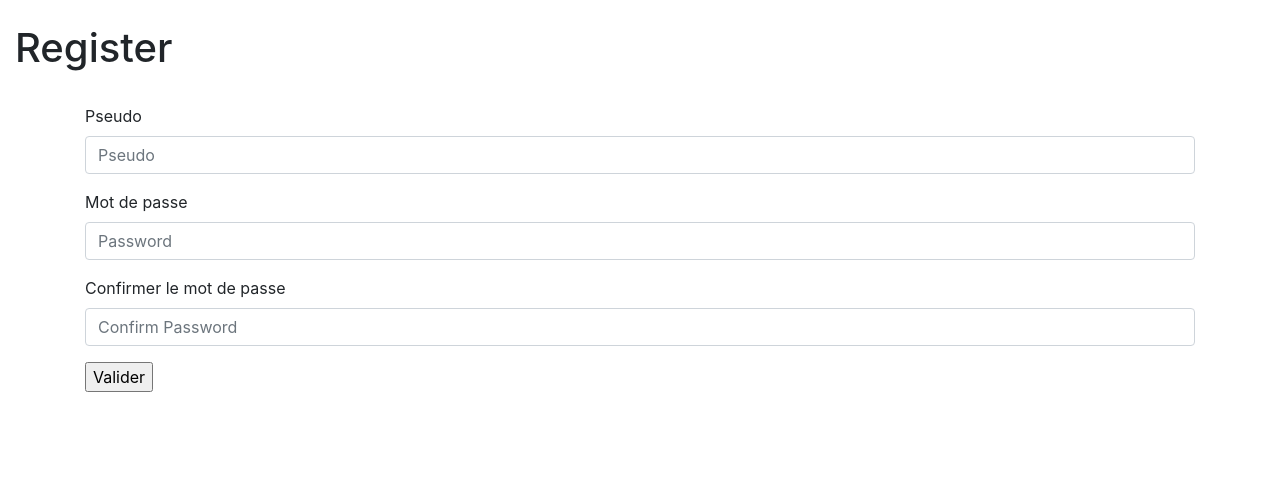
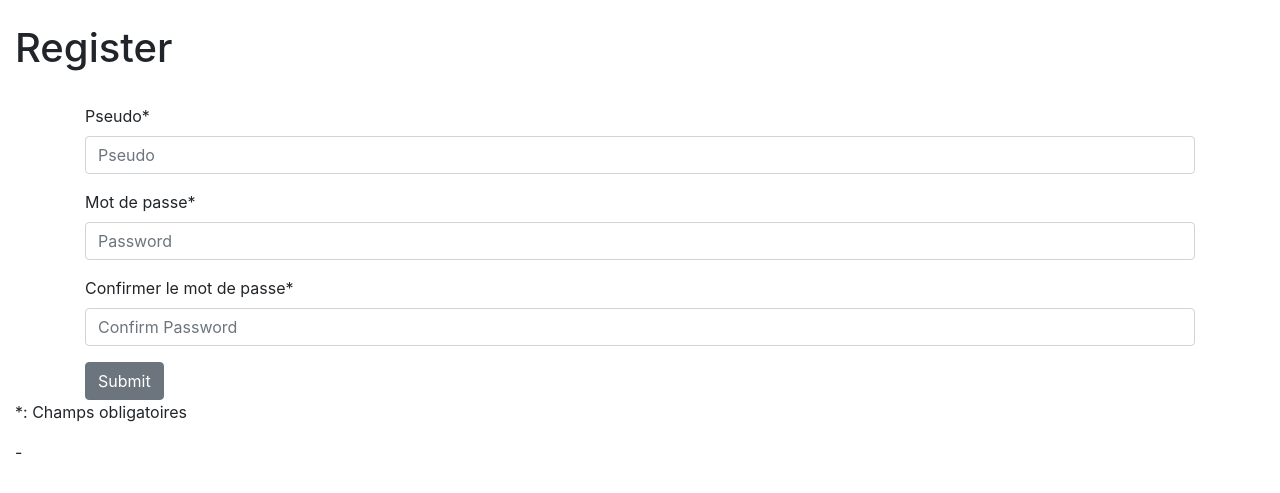
Before and after one commit to Denisi64/Atommeme, a PHP site: page /page/register.php in a window 1280 px wide. Shown: the part 56-549 px from the top of the page. Run offline with PHP 8.4, Linux system fonts and the light colour scheme.

Commit message:
update register
register a user and insert it into the database

```diff
--- a/page/register.php
+++ b/page/register.php
@@ -15,24 +15,24 @@
 <div class="container-sm">
     <form action="../partials/registerbdd.php" method="POST">
         <div class="form-group">
-            <label for="formGroupExampleInput">Pseudo</label>
+            <label for="formGroupExampleInput">Pseudo*</label>
             <input type="text" class="form-control" id="pseudo" placeholder="Pseudo" name="pseudo">
         </div>
         <div class="form-group">
-            <label for="exampleInputPassword1">Mot de passe</label>
+            <label for="exampleInputPassword1">Mot de passe*</label>
             <input type="password" class="form-control" id="Password" placeholder="Password" name="password">
         </div>
         <div class="form-group">
-            <label for="exampleInputPassword1">Confirmer le mot de passe</label>
+            <label for="exampleInputPassword1">Confirmer le mot de passe*</label>
             <input type="password" class="form-control" id="ConfirmPassword" placeholder="Confirm Password">
         </div>
-        <input type="submit" value="Valider" />
-<!--        <button type="submit" value="OK" class="btn btn-secondary">Submit</button>-->
+        <button type="submit" value="OK" class="btn btn-secondary">Submit</button>
     </form>
 </div>
 
-
-
+<div class="container-fluid">
+    <p>*: Champs obligatoires</p>-
+</div>
 </body>
 
 <script src="https://code.jquery.com/jquery-3.5.1.slim.min.js"
--- a/partials/carousel.php
+++ b/partials/carousel.php
@@ -7,13 +7,13 @@
     </ol>
     <div class="carousel-inner">
         <div class="carousel-item active">
-            <img class="d-block w-100" src="https://new-game-plus.fr/wp-content/uploads/2020/06/KH-Dark-Road-06.jpg" alt="First slide" width="auto">
+            <img class="d-block w-100" src="https://media1.giphy.com/media/13twUEuUnCrEju/giphy.gif" alt="First slide" width="auto" max-width="500px">
         </div>
         <div class="carousel-item">
-            <img class="d-block w-100" src="https://dailymars-cdn-fra1.fra1.digitaloceanspaces.com/wp-content/uploads/2017/10/KH-0.png" alt="Second slide" width="auto">
+            <img class="d-block w-100" src="https://dailymars-cdn-fra1.fra1.digitaloceanspaces.com/wp-content/uploads/2017/10/KH-0.png" alt="Second slide" width="auto" max-width="500px">
         </div>
         <div class="carousel-item">
-            <img class="d-block w-100" src="https://www.maxoe.com/img/uploads/2017/05/KH-15-25-Remix-en-t%C3%AAte.jpg" alt="Third slide" width="auto">
+            <img class="d-block w-100" src="https://www.maxoe.com/img/uploads/2017/05/KH-15-25-Remix-en-t%C3%AAte.jpg" alt="Third slide" width="auto" max-width="500px">
         </div>
     </div>
     <a class="carousel-control-prev" href="#carouselExampleIndicators" role="button" data-slide="prev">
```
Also changed, not shown: partials/conectionbdd.php (+9 -4 lines), partials/registerbdd.php (+15 -9 lines).
